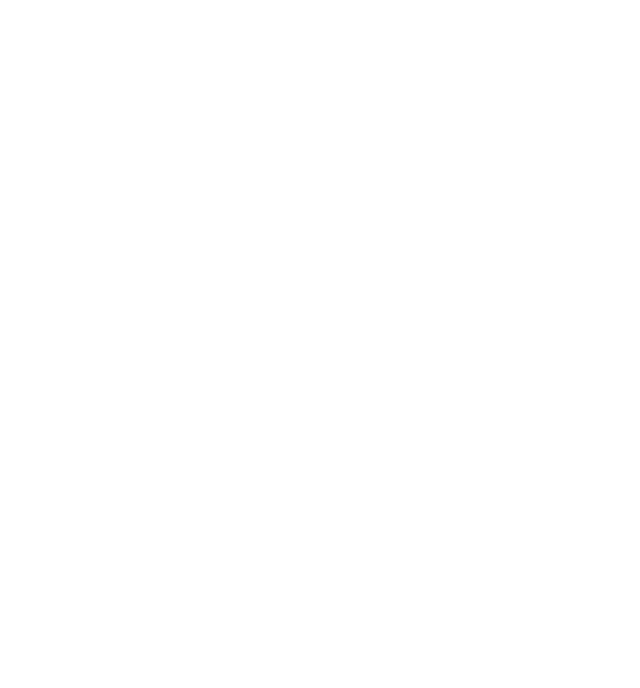
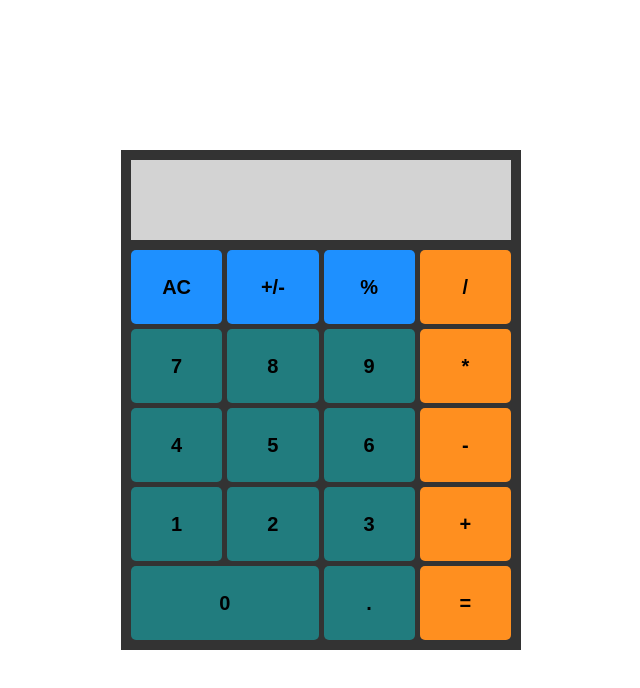
Before and after one commit to bet-lb2/calculator, a plain HTML site: page index.html in a window 1280 px wide. Shown: the whole page, without its empty margins (319-959 px from the left). Drawn offline with Linux system fonts and the light colour scheme.

Commit message:
html and css setting have almost finished, then js made a little progress
js event listeners were implemented partially

```diff
--- a/index.html
+++ b/index.html
@@ -7,7 +7,30 @@
     <title>Calculator</title>
 </head>
 <body>
-
+    <div id="calculator">
+        <div id="display"></div>
+        <div id="buttons">
+            <button id="all-clear">AC</button>
+            <button id="invert">+/-</button>
+            <button id="to-percent">%</button>
+            <button class="operator divide">/</button>
+            <button class="number seven">7</button>
+            <button class="number eight">8</button>
+            <button class="number nine">9</button>
+            <button class="operator multiply">*</button>
+            <button class="number four">4</button>
+            <button class="number five">5</button>
+            <button class="number six">6</button>
+            <button class="operator subtract">-</button>
+            <button class="number one">1</button>
+            <button class="number two">2</button>
+            <button class="number three">3</button>
+            <button class="operator add">+</button>
+            <button class="number zero">0</button>
+            <button class="decimal-point">.</button>
+            <button class="operator equal">=</button>
+        </div>
+    </div>
     <script src="./script.js"></script>
 </body>
 </html>
--- a/script.js
+++ b/script.js
@@ -1,3 +1,13 @@
+const display = document.getElementById("display");
+const buttons = document.querySelectorAll("#buttons button")
+const allClear = document.getElementById("all-clear");
+const invert = document.getElementById("invert");
+const toPercent = document.getElementById("to-percent");
+const numbers = document.querySelectorAll(".number");
+const operators = document.querySelectorAll(".operator");
+
+// console.log(buttons)
+
 const add = (a, b) => {
     return a + b;
 }
@@ -21,14 +31,39 @@ let firstNum;
 let operator;
 let secondNum;
 
-const operate = (operator, numbers) => {
+const operate = (operator, num1, num2) => {
     if (operator === "+") {
-        return add();
+        return add(num1, num2);
     } else if (operator === "-") {
-        return subtract()
+        return subtract(num1, num2)
     } else if (operator === "*") {
-        return multiply();
+        return multiply(num1, num2);
     } else if (operator === "/") {
-        return divide();
+        return divide(num1, num2);
     }
 }
+
+buttons.forEach(button => {
+    button.addEventListener("mousedown", (e) => {
+        e.target.style.opacity = "0.5";
+    })
+    button.addEventListener("mouseup", (e) => {
+        e.target.style.opacity = "1";
+    })
+})
+
+allClear.addEventListener("click", () => {
+    display.innerText = "";
+})
+
+numbers.forEach(number => {
+    number.addEventListener("click", (e) => {
+        display.innerText += e.target.innerText;
+    })
+})
+
+operators.forEach(operator => {
+    operator.addEventListener("click", (e) => {
+        firstNum = display.innerText;
+    })
+})
--- a/style.css
+++ b/style.css
@@ -0,0 +1,78 @@
+:root {
+    --calculator-width: 400px;
+    --calculator-height: 500px;
+    --calculator-padding: 10px;
+    --display-width: calc(var(--calculator-width) - var(--calculator-padding) * 2);
+    --display-height: 80px;
+    --display-margin-bottom: 10px;
+    --button-gap: 5px;
+    --button-width: calc((var(--calculator-width) - var(--calculator-padding) * 2 - var(--button-gap) * 3) / 4);
+    --button-height: calc((var(--calculator-height) - var(--calculator-padding) * 2 - var(--display-height) - var(--display-margin-bottom) - var(--button-gap) * 4) / 5);
+}
+
+* {
+    box-sizing: border-box;
+    margin: 0;
+    padding: 0;
+    border: none;
+}
+
+body {
+    display: flex;
+    justify-content: center;
+    align-items: center;
+    height: 100vh;
+}
+
+#calculator {
+    background-color: #333;
+    width: var(--calculator-width);
+    height: var(--calculator-height);
+    padding: var(--calculator-padding);
+
+}
+
+#display {
+    background-color: lightgray;
+    width: var(--display-width);
+    height: var(--display-height);
+    margin-bottom: var(--display-margin-bottom);
+    overflow: hidden;
+    font-size: 4rem;
+    font-family: sans-serif;
+    text-align: end;
+}
+
+#buttons {
+    display: flex;
+    flex-wrap: wrap;
+    gap: var(--button-gap);
+}
+
+#buttons button {
+    width: var(--button-width);
+    height : var(--button-height);
+    border-radius: 5px;
+    font-size: 1.25rem;
+    font-weight: 600;
+}
+
+#buttons button:hover {
+    cursor: pointer;
+}
+
+.zero {
+    flex-grow: 2;
+}
+
+#all-clear, #invert, #to-percent {
+    background-color: #1E90FF;
+}
+
+.operator {
+    background-color: #FF8F1F;
+}
+
+.number, .decimal-point {
+    background-color: #217C7E;
+}
```
